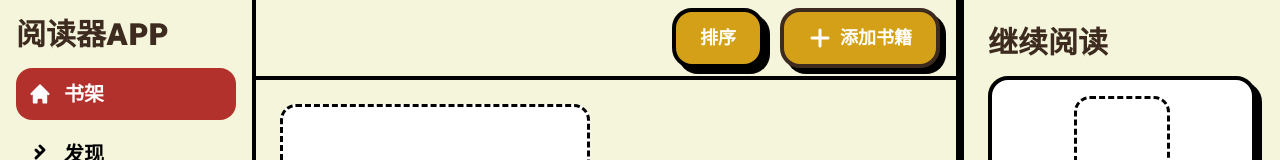
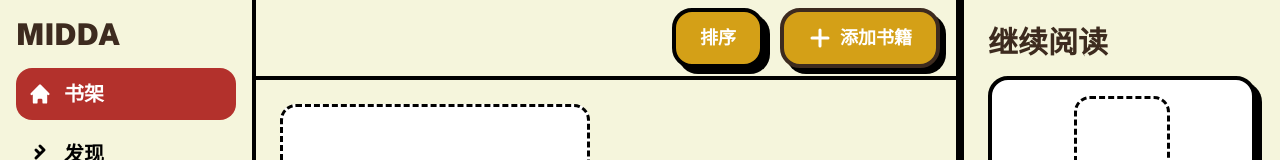
Before and after one commit to brelance/midda, a React (Vite) app: page / in a window 1280 px wide. Shown: the top 160 px of the page. Built offline with nearby package versions, Linux system fonts and the light colour scheme.

Commit message:
fix: change APP name

```diff
--- a/index.html
+++ b/index.html
@@ -3,7 +3,7 @@
   <head>
     <meta charset="UTF-8" />
     <meta name="viewport" content="width=device-width, initial-scale=1.0" />
-    <title>阅读器APP - 桌面端 (昭和复古粗野主义)</title>
+    <title>MIDDA</title>
     <!-- 引入Tailwind CSS -->
     <!-- <script src="https://cdn.tailwindcss.com"></script> -->
     <!-- 引入无衬线字体 Public Sans -->
--- a/src/components/layout/Layout.tsx
+++ b/src/components/layout/Layout.tsx
@@ -113,7 +113,7 @@ const Layout: React.FC<LayoutProps> = ({
           >
             <DetailsPane
               selectedBook={selectedBook}
-              isMobile={false}
+              isMobile={true}
               isOpen={isDetailsPaneOpen}
               onClose={closeDetailsPane}
               showCloseButton={true}
--- a/src/components/layout/Sidebar.tsx
+++ b/src/components/layout/Sidebar.tsx
@@ -1,7 +1,7 @@
-import React from 'react';
-import NavMenu from '../sidebar/NavMenu';
-import UserProfile from '../sidebar/UserProfile';
-import { User, NavigationItem } from '../../types/types';
+import React from "react";
+import NavMenu from "../sidebar/NavMenu";
+import UserProfile from "../sidebar/UserProfile";
+import { User, NavigationItem } from "../../types/types";
 
 interface SidebarProps {
   activeNav: NavigationItem;
@@ -20,16 +20,22 @@ const Sidebar: React.FC<SidebarProps> = ({
   onClose,
 }) => {
   return (
-    <aside className={`
-      ${isMobile ? 'w-full h-full' : 'w-64'}
+    <aside
+      className={`
+      ${isMobile ? "w-full h-full" : "w-64"}
       flex-shrink-0 bg-[#f5f5dc]
-      ${isMobile ? 'border-r-0' : 'border-r-4 border-black'}
+      ${isMobile ? "border-r-0" : "border-r-4 border-black"}
       flex flex-col p-4
-    `}>
+    `}
+    >
       {/* 移动端顶部栏（Logo + 关闭按钮） */}
       <div className="flex items-center justify-between mb-4">
-        <div className={`flex items-center justify-center ${isMobile ? 'text-2xl' : 'text-3xl'} font-black`}>
-          阅读器APP
+        <div
+          className={`flex items-center justify-center ${
+            isMobile ? "text-2xl" : "text-3xl"
+          } font-black`}
+        >
+          MIDDA
         </div>
 
         {/* 移动端关闭按钮 */}
```
